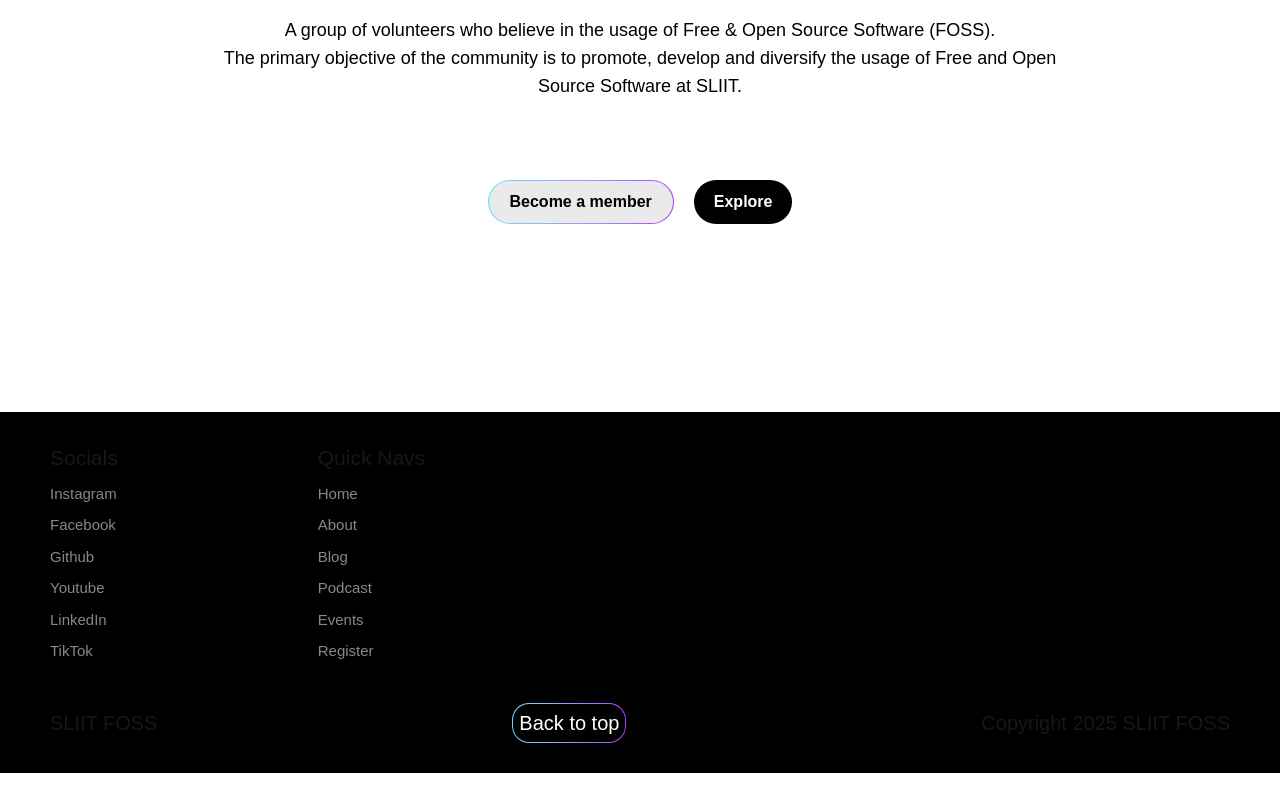
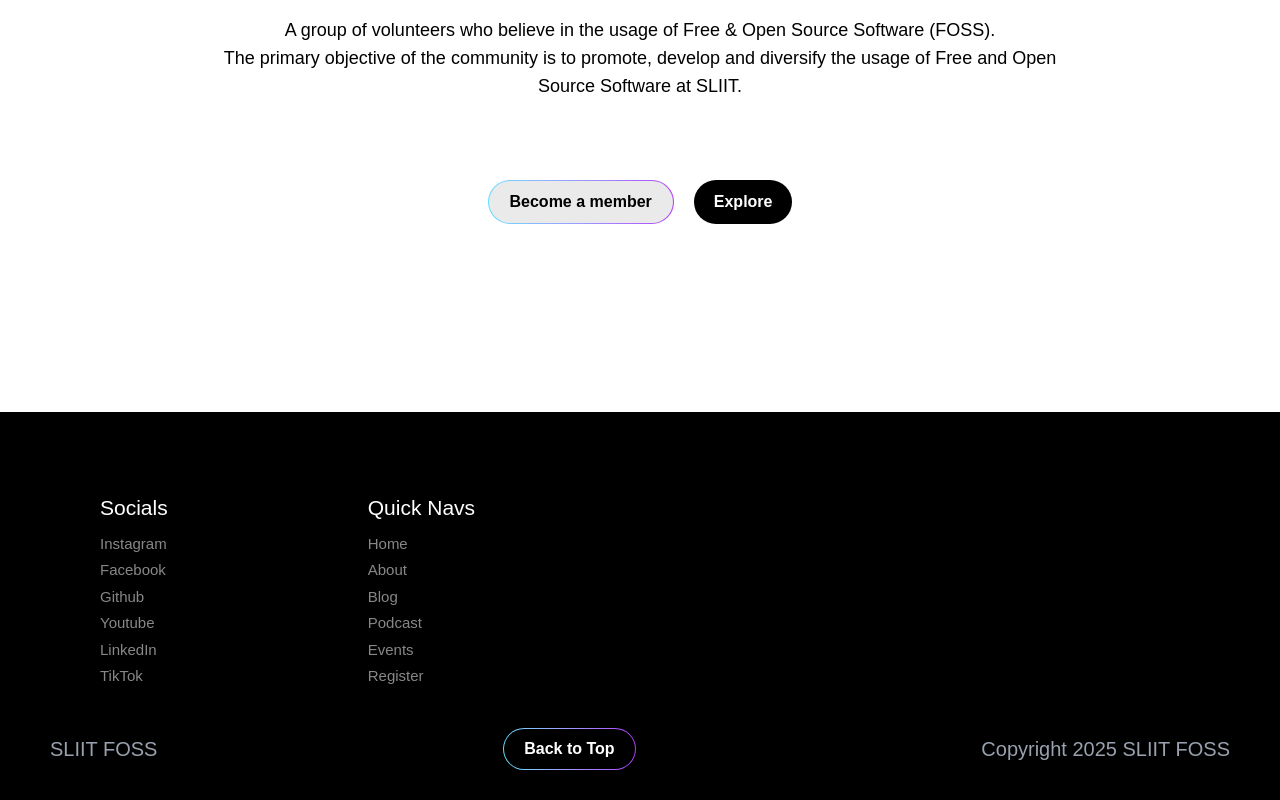
Before and after one commit to sliit-foss/sliitfoss-official, a Next.js app: page / in a window 1280 px wide. Shown: the part 388-1188 px from the top of the page. Before the commit the page ends 1161 px from the top, so only its background shows below. Built offline with nearby package versions, Linux system fonts and the light colour scheme.

Commit message:
refac: address requested footer changes

```diff
--- a/src/components/Footer.tsx
+++ b/src/components/Footer.tsx
@@ -1,46 +1,48 @@
+'use client';
+
 import Link from 'next/link';
+import Button from './Button';
+import { footerData } from '@/lib/data/footer';
 
 export default function Footer() {
+  const handleBackToTop = () => {
+    window.scrollTo({ top: 0, behavior: 'smooth' });
+  };
+
   return (
     <div className="bg-black px-[20px] py-[30px] md:px-[50px] md:py-[30px]  flex flex-col gap-[40px]">
       <div>
-        <div className="flex gap-[100px] md:gap-[200px]">
-          <div>
-            <h1 className="font-montserrat font-medium text-[21px] ">
-              Socials
-            </h1>
-            <div className="font-montserrat font-medium text-[15px] text-white/53 flex flex-col gap-[9px] mt-[9px]">
-              <Link href={'#'}>Instagram</Link>
-              <Link href={'#'}>Facebook</Link>
-              <Link href={'#'}>Github</Link>
-              <Link href={'#'}>Youtube</Link>
-              <Link href={'#'}>LinkedIn</Link>
-              <Link href={'#'}>TikTok</Link>
+        <div className="flex gap-[100px] md:gap-[200px] md:px-[50px] mt-[50px]">
+          {footerData.sections.map((section) => (
+            <div key={section.title}>
+              <h1 className="font-montserrat font-medium text-[21px] text-white">
+                {section.title}
+              </h1>
+              <div className="font-montserrat font-medium text-[15px] text-white/53 flex flex-col gap-[4px] mt-[9px]">
+                {section.links.map((link) => (
+                  <Link key={link.text} href={link.linkUrl}>
+                    {link.text}
+                  </Link>
+                ))}
+              </div>
             </div>
-          </div>
-          <div>
-            <h1 className="font-montserrat font-medium text-[21px] ">
-              Quick Navs
-            </h1>
-            <div className="font-montserrat font-medium text-[15px] text-white/53 flex flex-col gap-[9px] mt-[9px]">
-              <Link href={'#'}>Home</Link>
-              <Link href={'#'}>About</Link>
-              <Link href={'#'}>Blog</Link>
-              <Link href={'#'}>Podcast</Link>
-              <Link href={'#'}>Events</Link>
-              <Link href={'#'}>Register</Link>
-            </div>
-          </div>
+          ))}
         </div>
       </div>
       <div className="flex justify-between items-center">
-        <h1 className="font-montserrat font-medium text-[20px]">SLIIT FOSS</h1>
-        <div className="p-[1px] bg-gradient-to-r from-[#62DDFF] to-[#B039FF] rounded-[17px] inline-block">
-          <button className="font-bricolage font-extralight text-[20px] bg-black text-white rounded-[16px] px-[6px] py-[4px]">
-            Back to top
-          </button>
+        <h1 className="font-montserrat font-medium text-[20px] text-gray-400">
+          SLIIT FOSS
+        </h1>
+        <div className="grid p-[1px] rounded-full bg-gradient-to-r from-[#62DDFF] to-[#B039FF]">
+          <Button
+            type="primary"
+            className="font-semibold border-transparent"
+            onClick={handleBackToTop}
+          >
+            Back to Top
+          </Button>
         </div>
-        <div className="hidden md:block font-montserrat font-medium text-[20px]">
+        <div className="hidden md:block font-montserrat font-medium text-[20px] text-gray-400">
           Copyright 2025 SLIIT FOSS
         </div>
       </div>
--- /dev/null
+++ b/src/lib/data/footer.ts
@@ -0,0 +1,42 @@
+export interface FooterLink {
+  text: string;
+  linkUrl: string;
+}
+
+export interface FooterSection {
+  title: string;
+  links: FooterLink[];
+}
+
+export interface FooterData {
+  sections: FooterSection[];
+  copyright: string;
+}
+
+export const footerData: FooterData = {
+  sections: [
+    {
+      title: 'Socials',
+      links: [
+        { text: 'Instagram', linkUrl: '#' },
+        { text: 'Facebook', linkUrl: '#' },
+        { text: 'Github', linkUrl: '#' },
+        { text: 'Youtube', linkUrl: '#' },
+        { text: 'LinkedIn', linkUrl: '#' },
+        { text: 'TikTok', linkUrl: '#' },
+      ],
+    },
+    {
+      title: 'Quick Navs',
+      links: [
+        { text: 'Home', linkUrl: '#' },
+        { text: 'About', linkUrl: '#' },
+        { text: 'Blog', linkUrl: '#' },
+        { text: 'Podcast', linkUrl: '#' },
+        { text: 'Events', linkUrl: '#' },
+        { text: 'Register', linkUrl: '#' },
+      ],
+    },
+  ],
+  copyright: 'Copyright 2025 SLIIT FOSS',
+};
```
